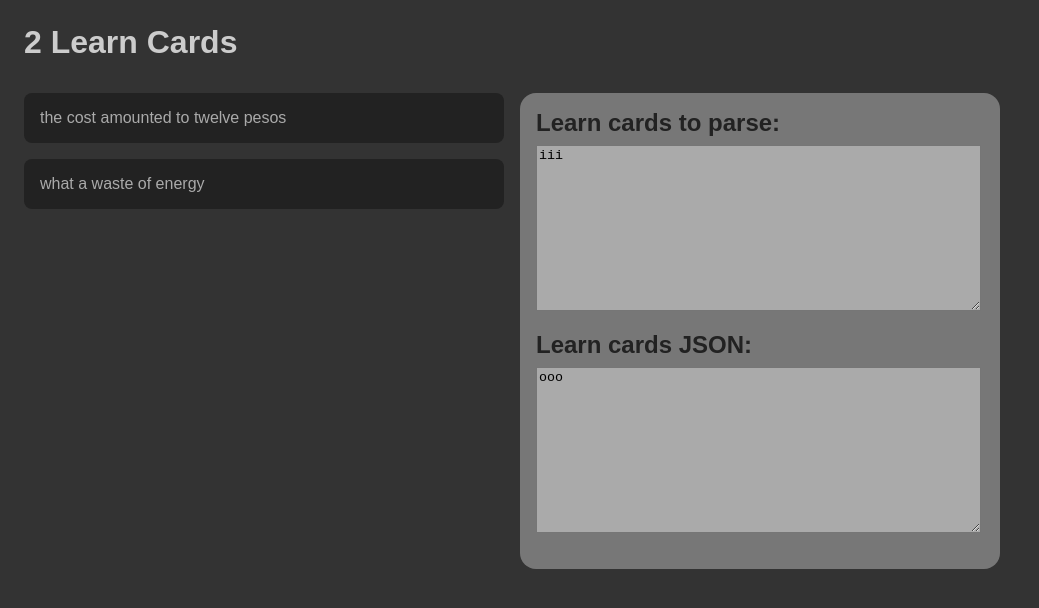
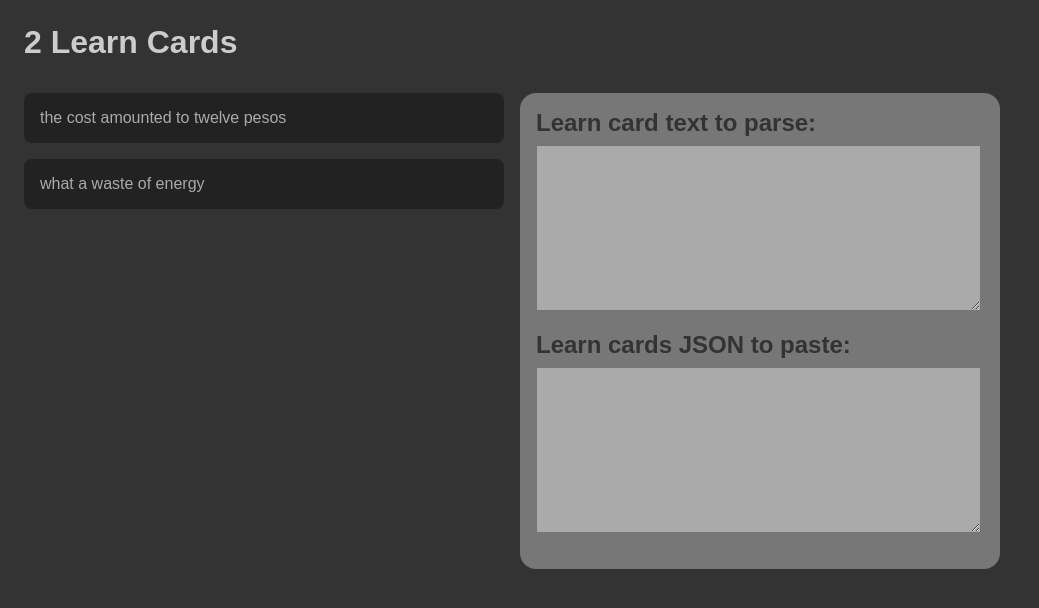
Before and after one commit to edwardtanguay/learncards, a React (Vite) app: page / in a window 1280 px wide. Shown: the top 608 px of the page, without its empty margins (0-1039 px from the left). Built offline with nearby package versions, Linux system fonts and the light colour scheme.

Commit message:
ready to parse

```diff
--- a/src/App.scss
+++ b/src/App.scss
@@ -49,6 +49,7 @@ body {
 
 					h2 {
 						margin: 0 0 0 0;
+						color: #333;
 					}
 
 					textarea {
--- a/src/components/ImportBox.tsx
+++ b/src/components/ImportBox.tsx
@@ -6,9 +6,9 @@ export const ImportBox = () => {
 
 	return (
 		<div className="importBox">
-			<h2>Learn cards to parse:</h2>
+			<h2>Learn card text to parse:</h2>
 			<textarea>{store.inputText}</textarea>
-			<h2>Learn cards JSON:</h2>
+			<h2>Learn cards JSON to paste:</h2>
 			<textarea>{store.outputText}</textarea>
 		</div>
 	);
--- a/src/store.tsx
+++ b/src/store.tsx
@@ -23,7 +23,7 @@ export const useStore = create<IStore>(
 	(set): IStore => ({
 		learnCards: [],
 		setLearnCards: (learnCards: ILearnCard[]) => set((state) => ({ ...state, learnCards })),
-		inputText: 'iii',
-		outputText: 'ooo'
+		inputText: '',
+		outputText: ''
 	})
 );
```
